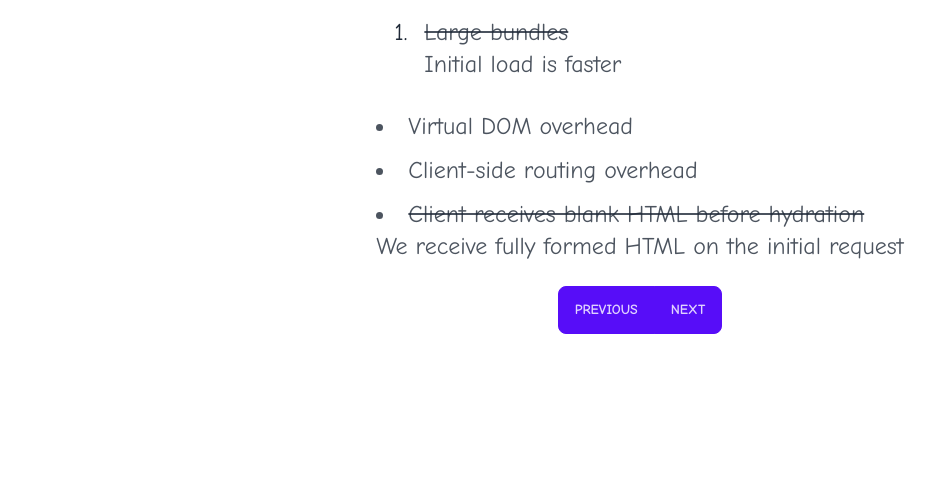
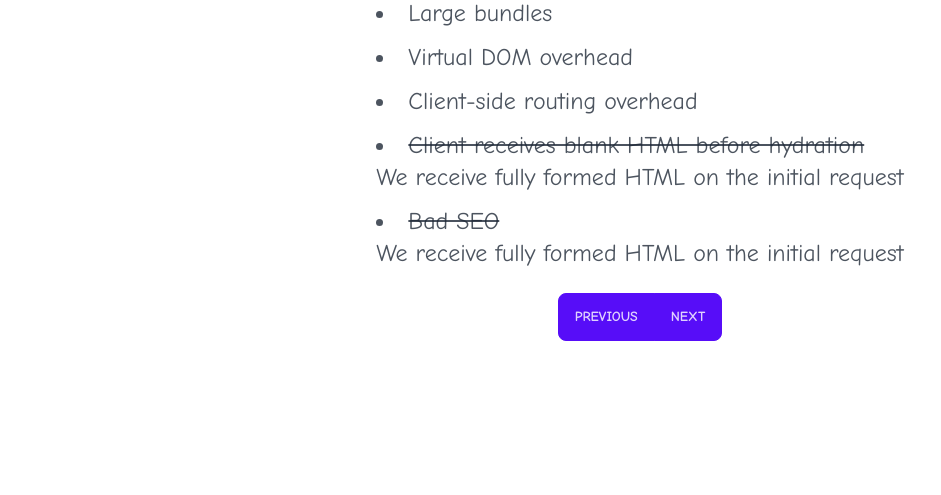
Before and after one commit to atridadl/devedmonton-july-2023, an Astro site: page /4 in a window 1280 px wide. Shown: the part 305-800 px from the top of the page, without its empty margins (0-941 px from the left). Built offline with nearby package versions, Linux system fonts and the light colour scheme; Astro itself is replaced by a stand-in of ours.

Commit message:
small fixes

```diff
--- a/src/pages/14.astro
+++ b/src/pages/14.astro
@@ -4,9 +4,7 @@ import BaseLayout from "../layouts/BaseLayout.astro";
 
 <html lang="en">
 	<BaseLayout title="">
-		<h1 class="text-6xl font-bold">
-			Oh... I guess we're done! Any questions?
-		</h1>
+		<h1 class="text-6xl font-bold">Any questions?</h1>
 		<p>
 			If you have any questions later on, my contact information can be
 			found on my <a
--- a/src/pages/3.astro
+++ b/src/pages/3.astro
@@ -12,6 +12,7 @@ import BaseLayout from "../layouts/BaseLayout.astro";
 				<li>Virtual DOM overhead</li>
 				<li>Client-side routing overhead</li>
 				<li>Client receives blank HTML before hydration</li>
+				<li>Bad SEO</li>
 			</ol>
 		</div>
 	</BaseLayout>
--- a/src/pages/4.astro
+++ b/src/pages/4.astro
@@ -7,12 +7,7 @@ import BaseLayout from "../layouts/BaseLayout.astro";
 		<h1 class="text-6xl font-bold text-secondary">SSR can help...</h1>
 
 		<div class="prose text-left text-2xl">
-			<ol>
-				<li>
-					<s>Large bundles</s><br />
-					Initial load is faster
-				</li>
-			</ol>
+			<li>Large bundles</li>
 			<li>Virtual DOM overhead</li>
 			<li>Client-side routing overhead</li>
 			<li>
@@ -20,6 +15,11 @@ import BaseLayout from "../layouts/BaseLayout.astro";
 				<br />
 				We receive fully formed HTML on the initial request
 			</li>
+			<li>
+				<s>Bad SEO</s>
+				<br />
+				We receive fully formed HTML on the initial request
+			</li>
 		</div>
 	</BaseLayout>
 </html>
```
